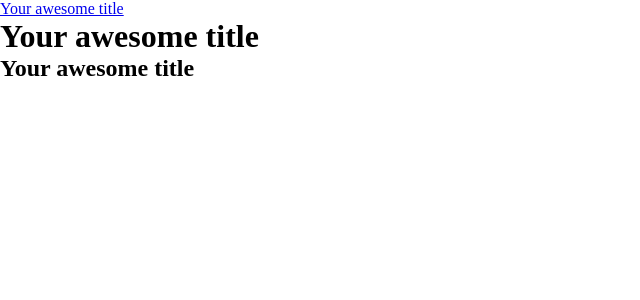
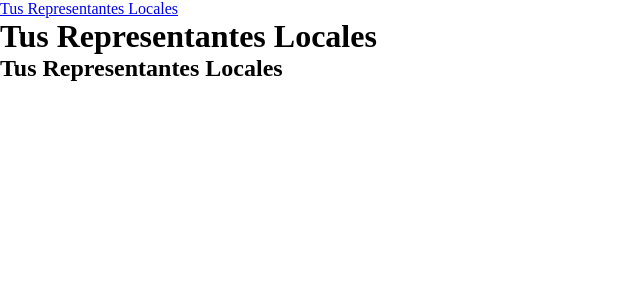
Before and after one commit to theyworkforyou/quien_nos_representa, a Jekyll site: the page built from index.html, in a window 1280 px wide. Shown: the top 300 px of the page, without its empty margins (0-640 px from the left). Built offline with Jekyll 4.4.1, drawn with Linux system fonts in a browser that asks for light colours.

Commit message:
Change the name of the site in _config.yml

```diff
--- a/_config.yml
+++ b/_config.yml
@@ -6,7 +6,7 @@
 # 'jekyll serve'. If you change this file, please restart the server process.
 
 # Site settings
-title: Your awesome title
+title: Tus Representantes Locales
 email: your-email@domain.com
 description: > # this means to ignore newlines until "baseurl:"
   Write an awesome description for your new site here. You can edit this
```
